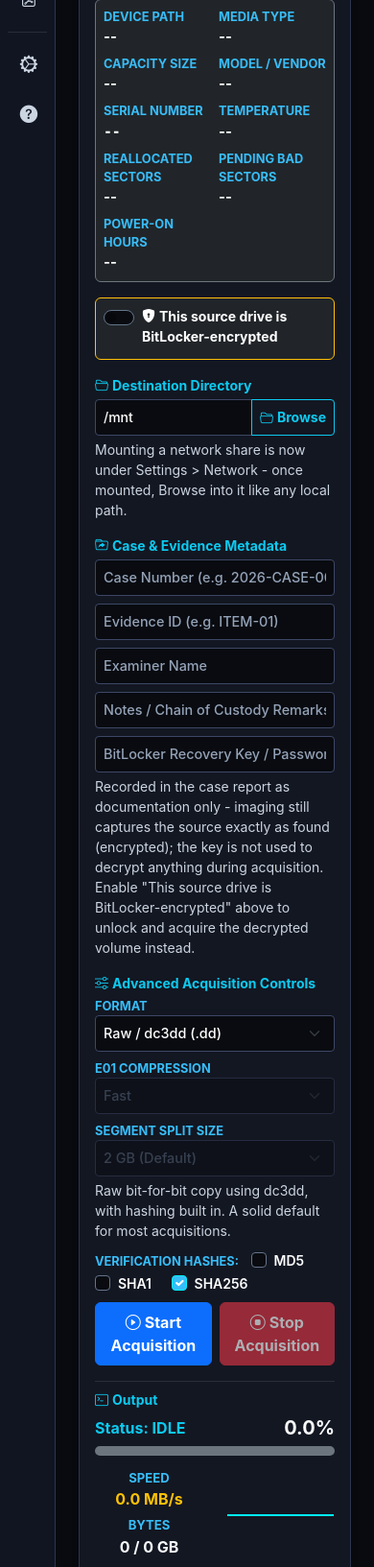
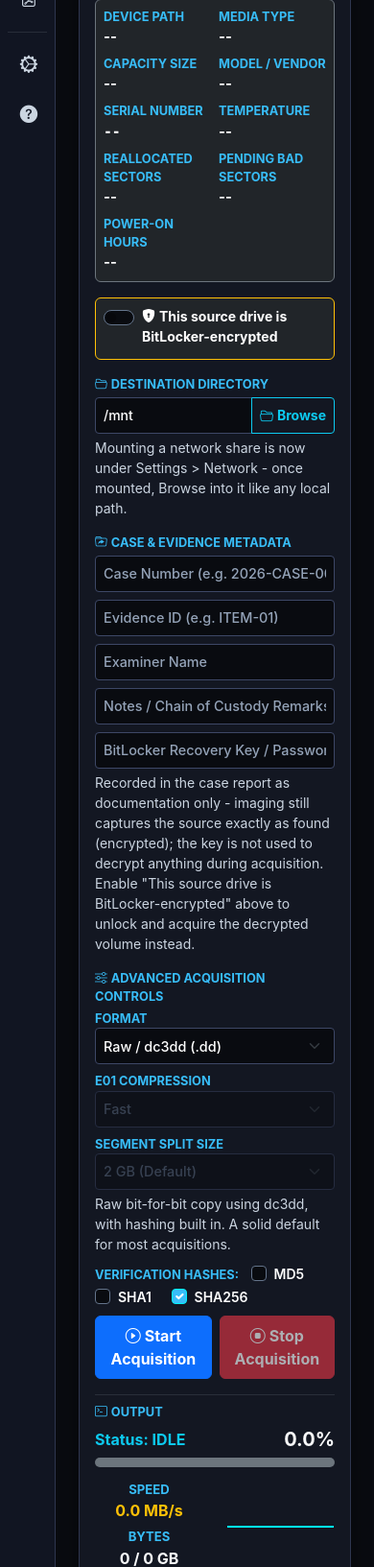
Before and after one commit to n0sfs/pi-forensics, a Flask app: page / in a window 390 px wide, after a click on "Forensic Acquisition". Shown: the part 366-1999 px from the top of the page at 96% size. Run offline with Flask 3, Linux system fonts and the light colour scheme; data that the repository does not hold is empty; parts of the project's set-up code (start-up, migrations or seed data) failed here and were passed over; some libraries are stand-ins or nearby versions.

Commit message:
Finish the label-consistency polish pass across remaining tabs
Surveyed every tab/settings-pane for the same issues fixed on Diagnostics
and Security. File Recovery, File Explorer, Case & Reporting, and Drive
Management were already consistent (well-organized from earlier passes,
already using .telemetry-grid-label and calm outline buttons) - no
changes needed there.

Found and fixed the same real inconsistency in two places: Forensic
Acquisition (4 labels) and Mobile Forensics (3 labels) used a one-off
<span class="fw-bold text-info small d-block mb-1"> instead of the
.telemetry-grid-label class every other section header in the app uses -
same visual intent, different markup, so they rendered slightly
differently from their neighbors. Also converted Network's "Auto-Connect
Shares" sub-heading from a bare <h6> to .telemetry-grid-label to match.

Pure markup change, zero ids/onclick handlers touched. Verified via the
standard Jinja render + HTML nesting check (both is_local_kiosk states,
NESTING OK) and a live visual check of both changed tabs confirming the
labels now render in the same cyan uppercase style as every other
section header in the app.

Co-Authored-By: Claude Sonnet 5 <noreply@anthropic.com>

```diff
--- a/templates/tabs/acquisition.html
+++ b/templates/tabs/acquisition.html
@@ -74,14 +74,14 @@
                                                 </div>
                                             </div>
 
-                                            <span class="fw-bold text-info small d-block mb-1"><i class="bi bi-folder2-open me-1"></i>Destination Directory</span>
+                                            <div class="telemetry-grid-label mb-1"><i class="bi bi-folder2-open me-1"></i>Destination Directory</div>
                                             <div class="input-group input-group-sm mb-1">
                                                 <input type="text" id="destPath" class="form-control" value="/mnt">
                                                 <button class="btn btn-outline-info fw-bold" type="button" onclick="openFolderModal('folder', 'destPath')"><i class="bi bi-folder2-open me-1"></i>Browse</button>
                                             </div>
                                             <div class="small text-subtle mb-3">Mounting a network share is now under Settings &gt; Network - once mounted, Browse into it like any local path.</div>
 
-                                            <span class="fw-bold text-info small d-block mb-1"><i class="bi bi-folder-symlink me-1"></i>Case & Evidence Metadata</span>
+                                            <div class="telemetry-grid-label mb-1"><i class="bi bi-folder-symlink me-1"></i>Case & Evidence Metadata</div>
                                             <div class="row g-2 mb-2">
                                                 <div class="col-md-4"><input type="text" id="caseNum" class="form-control form-control-sm" placeholder="Case Number (e.g. 2026-CASE-001)"></div>
                                                 <div class="col-md-4"><input type="text" id="evidenceId" class="form-control form-control-sm" placeholder="Evidence ID (e.g. ITEM-01)"></div>
@@ -93,7 +93,7 @@
                                         </div>
 
                                         <div class="col-md-6">
-                                            <span class="fw-bold text-info small d-block mb-1"><i class="bi bi-sliders me-1"></i>Advanced Acquisition Controls</span>
+                                            <div class="telemetry-grid-label mb-1"><i class="bi bi-sliders me-1"></i>Advanced Acquisition Controls</div>
                                             <div class="row g-2 mb-1">
                                                 <div class="col-md-4">
                                                     <label class="telemetry-grid-label d-block">Format</label>
@@ -178,7 +178,7 @@
 
                                             <hr class="border-secondary my-2">
 
-                                            <span class="fw-bold text-info small d-block mb-1"><i class="bi bi-terminal me-1"></i>Output</span>
+                                            <div class="telemetry-grid-label mb-1"><i class="bi bi-terminal me-1"></i>Output</div>
                                             <div class="d-flex justify-content-between align-items-center mb-1">
                                                 <span id="jobStatus" class="fw-bold text-info fs-6">Status: IDLE</span>
                                                 <span id="progressPct" class="fw-bold fs-5 text-light">0.0%</span>
--- a/templates/tabs/mobile.html
+++ b/templates/tabs/mobile.html
@@ -79,13 +79,13 @@
                                                 <div id="androidModeHelpText" class="small text-subtle mb-2">Copies files from the phone's visible storage (photos, downloads, documents). Reliable on any modern Android version, but only sees what's directly accessible - not inside individual apps' private data.</div>
                                             </div>
 
-                                            <span class="fw-bold text-info small d-block mb-1"><i class="bi bi-folder-symlink me-1"></i>Case &amp; Evidence Metadata</span>
+                                            <div class="telemetry-grid-label mb-1"><i class="bi bi-folder-symlink me-1"></i>Case &amp; Evidence Metadata</div>
                                             <div class="row g-2 mb-2">
                                                 <div class="col-md-4"><input type="text" id="mobileCaseNum" class="form-control form-control-sm" placeholder="Case # (2026-CASE-01)"></div>
                                                 <div class="col-md-4"><input type="text" id="mobileEvidenceId" class="form-control form-control-sm" placeholder="Evidence ID (ITEM-01)"></div>
                                                 <div class="col-md-4"><input type="text" id="mobileExaminer" class="form-control form-control-sm" placeholder="Examiner Name"></div>
                                             </div>
-                                            <span class="fw-bold text-info small d-block mb-1"><i class="bi bi-folder2-open me-1"></i>Destination Directory</span>
+                                            <div class="telemetry-grid-label mb-1"><i class="bi bi-folder2-open me-1"></i>Destination Directory</div>
                                             <div class="input-group input-group-sm">
                                                 <input type="text" id="mobileDest" class="form-control" value="/mnt">
                                                 <button class="btn btn-outline-info fw-bold" type="button" onclick="openFolderModal('folder', 'mobileDest')">
@@ -95,7 +95,7 @@
                                         </div>
 
                                         <div class="col-md-6">
-                                            <span class="fw-bold text-info small d-block mb-1"><i class="bi bi-speedometer2 me-1"></i>Acquisition Status</span>
+                                            <div class="telemetry-grid-label mb-1"><i class="bi bi-speedometer2 me-1"></i>Acquisition Status</div>
                                             <div class="d-flex gap-2 mb-3">
                                                 <button id="btnMobileStart" class="btn btn-primary flex-fill fw-bold py-2" onclick="startMobileAcquisition()" disabled><i class="bi bi-play-fill me-1"></i><span id="btnMobileStartLabel">Start iOS Backup</span></button>
                                                 <button id="btnMobileStop" class="btn btn-danger flex-fill fw-bold py-2" onclick="stopAcquisition()" disabled><i class="bi bi-stop-circle me-1"></i>Stop</button>
--- a/templates/tabs/settings/network.html
+++ b/templates/tabs/settings/network.html
@@ -44,7 +44,7 @@
                                             </div>
                                             <div class="small text-subtle mb-2">Any password or key is encrypted at rest on this station. That protects against the config file being casually read or leaked - it does not protect against someone with root or physical access to this device, since reconnecting unattended at boot means no one is there to type a passphrase.</div>
                                             <div id="mountStatus" class="small text-light mb-3"></div>
-                                            <h6 class="text-info fw-bold mb-2 mt-3"><i class="bi bi-arrow-repeat me-2"></i>Auto-Connect Shares</h6>
+                                            <div class="telemetry-grid-label mb-1 mt-3">Auto-Connect Shares</div>
                                             <div class="small text-subtle mb-2">Shares below reconnect automatically every time this station starts or restarts. Removing one here only stops future auto-reconnects - it does not unmount the share right now.</div>
                                             <div id="autoMountSharesList" class="bg-black border border-secondary p-2 rounded-2">
                                                 <span class="text-subtle small">Loading...</span>
```
